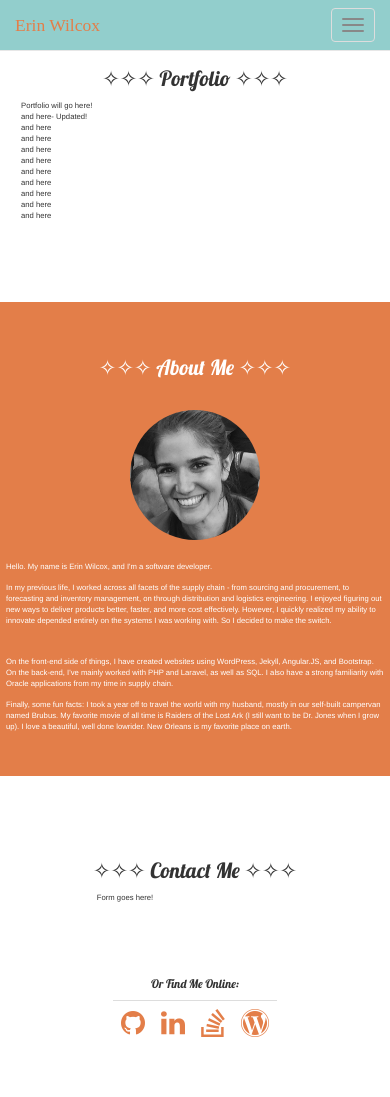
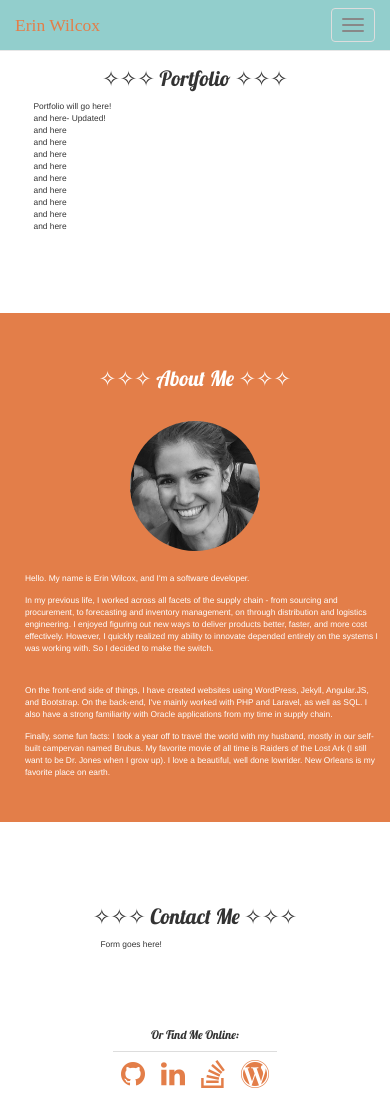
Before and after one commit to brookin8/brookin8.github.io, a Jekyll site: the page built from index.html, in a window 390 px wide and 1097 px high. Built offline with Jekyll 4.4.1, drawn with Linux system fonts in a browser that asks for light colours; nearby versions of some CDN libraries; some web fonts are replaced.

Commit message:
Final mobile layout fix for today

```diff
--- a/_includes/header.html
+++ b/_includes/header.html
@@ -69,7 +69,8 @@
             color:#ffffff;
           }
           p {
-            font-size:55%;
+            font-size:60%;
+            margin-left:5%;
           }
           #blogHeader {
             font-size:125%;
```
